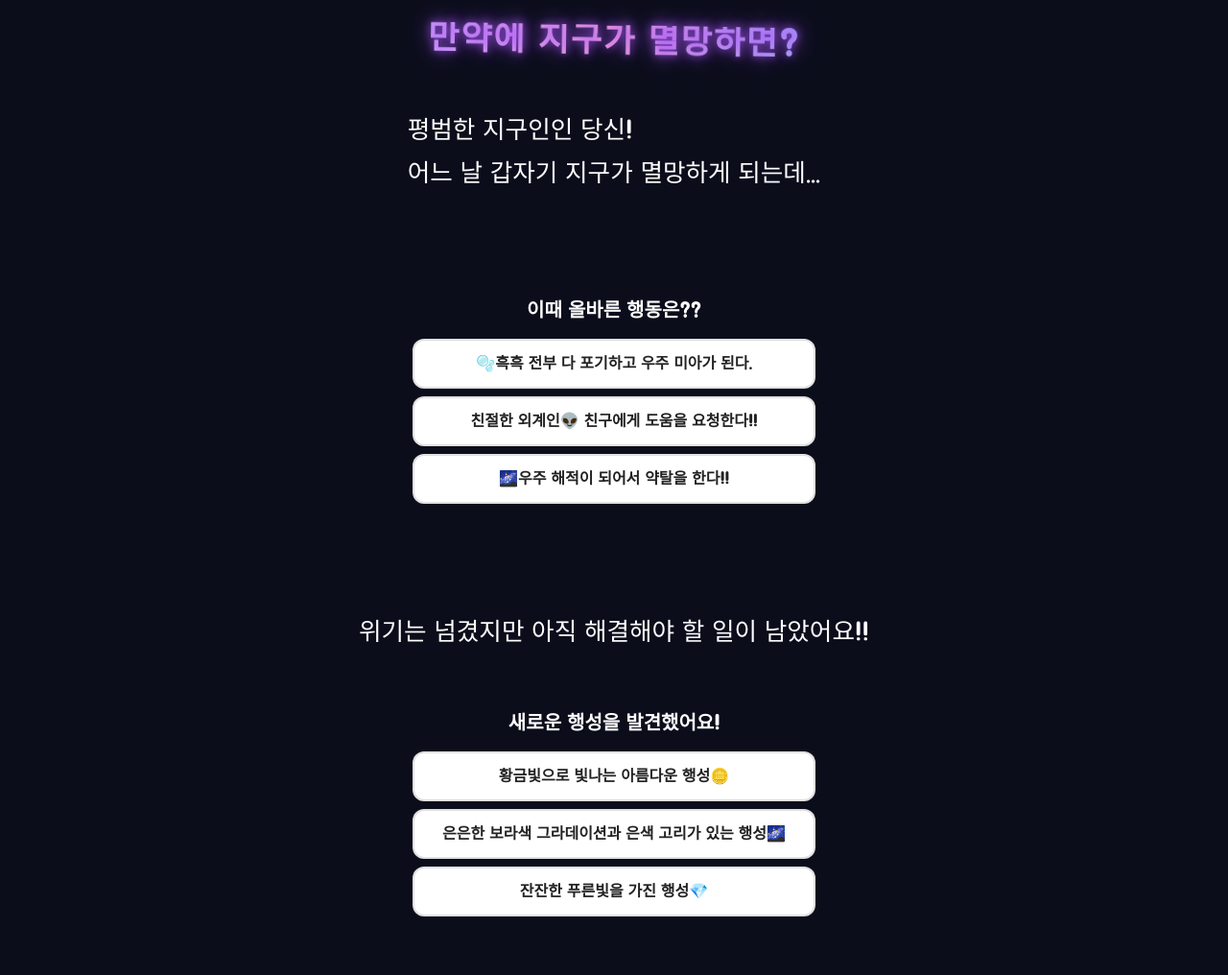
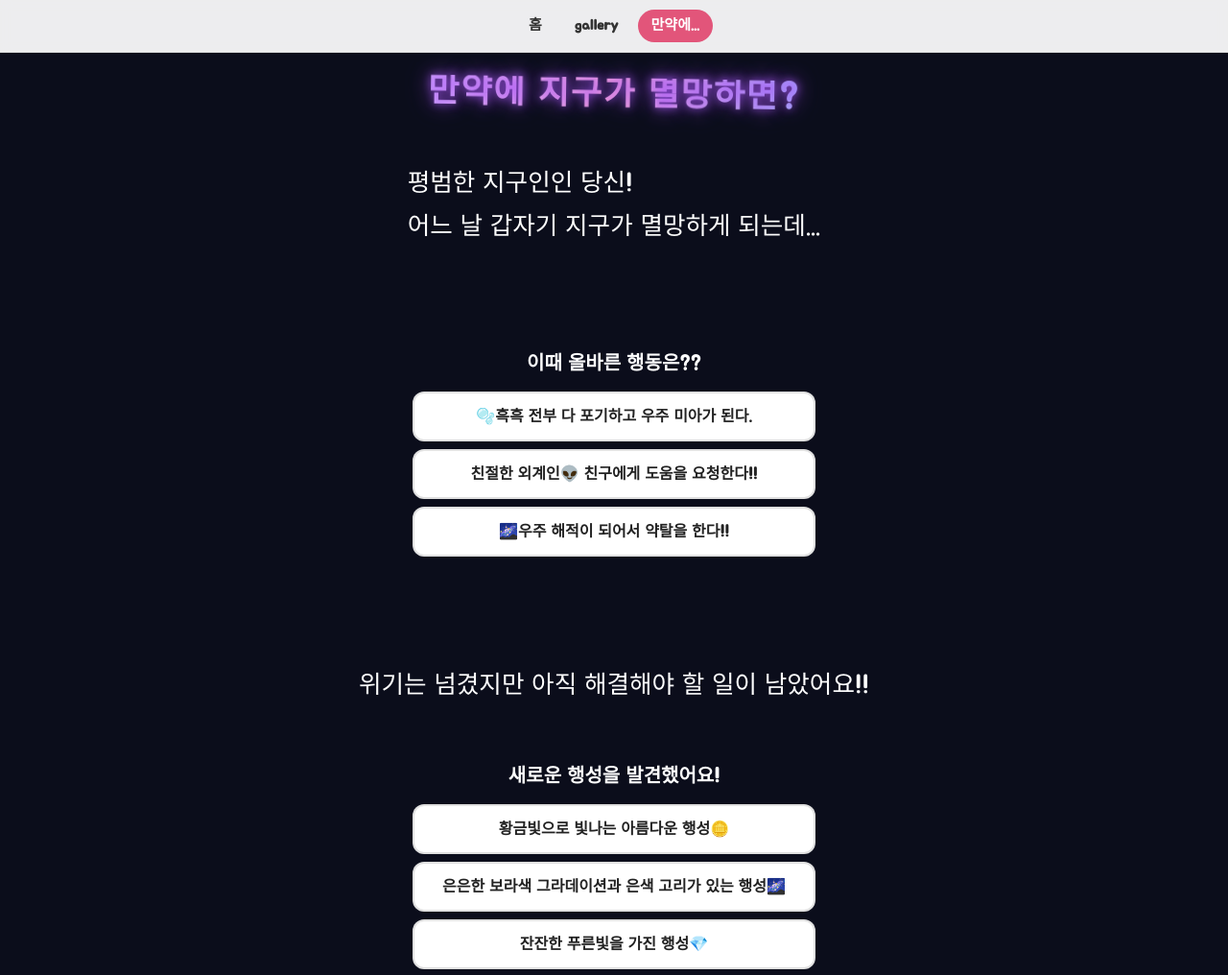
Before and after one commit to wldn1004/my-page, a plain HTML site: page about.html in a window 1280 px wide. Shown: the top 1016 px of the page at 96% size. Drawn offline with nearby package versions, Linux system fonts and the light colour scheme; a web font is replaced by a local one.

Commit message:
위 추가

```diff
--- a/about.html
+++ b/about.html
@@ -200,6 +200,14 @@ html.st-dark img,html.st-dark video,html.st-dark iframe,html.st-dark canvas{filt
 .st-editing .st-embed iframe{pointer-events:none}
 </style></head>
 <body class="min-h-screen relative flex flex-col items-center justify-between pb-12 selection:bg-purple-500 selection:text-white">
+<nav class="st-nav" data-studio="nav">
+  <div class="st-nav-in">
+    <a class="st-nav-a" href="index.html">홈</a>
+    <a class="st-nav-a" href="gallery.html">gallery</a>
+    <a class="st-nav-a is-on" href="about.html">만약에...</a>
+  </div>
+</nav>
+
 <main class="w-full max-w-4xl px-4 py-8 flex flex-col items-center gap-12 z-10">
   <h1 class="text-5xl md:text-7xl font-bold font-gaegu tracking-wider neon-text text-transparent bg-clip-text bg-gradient-to-r from-purple-300 via-pink-300 to-indigo-300 animate-float" style="font-size: 2.2rem;">만약에 지구가 멸망하면?</h1>
   <p class="st-p st-hv-grow" style="font-size: 1.6rem;">평범한 지구인인 당신!<br>어느 날 갑자기 지구가 멸망하게 되는데...</p>
```
